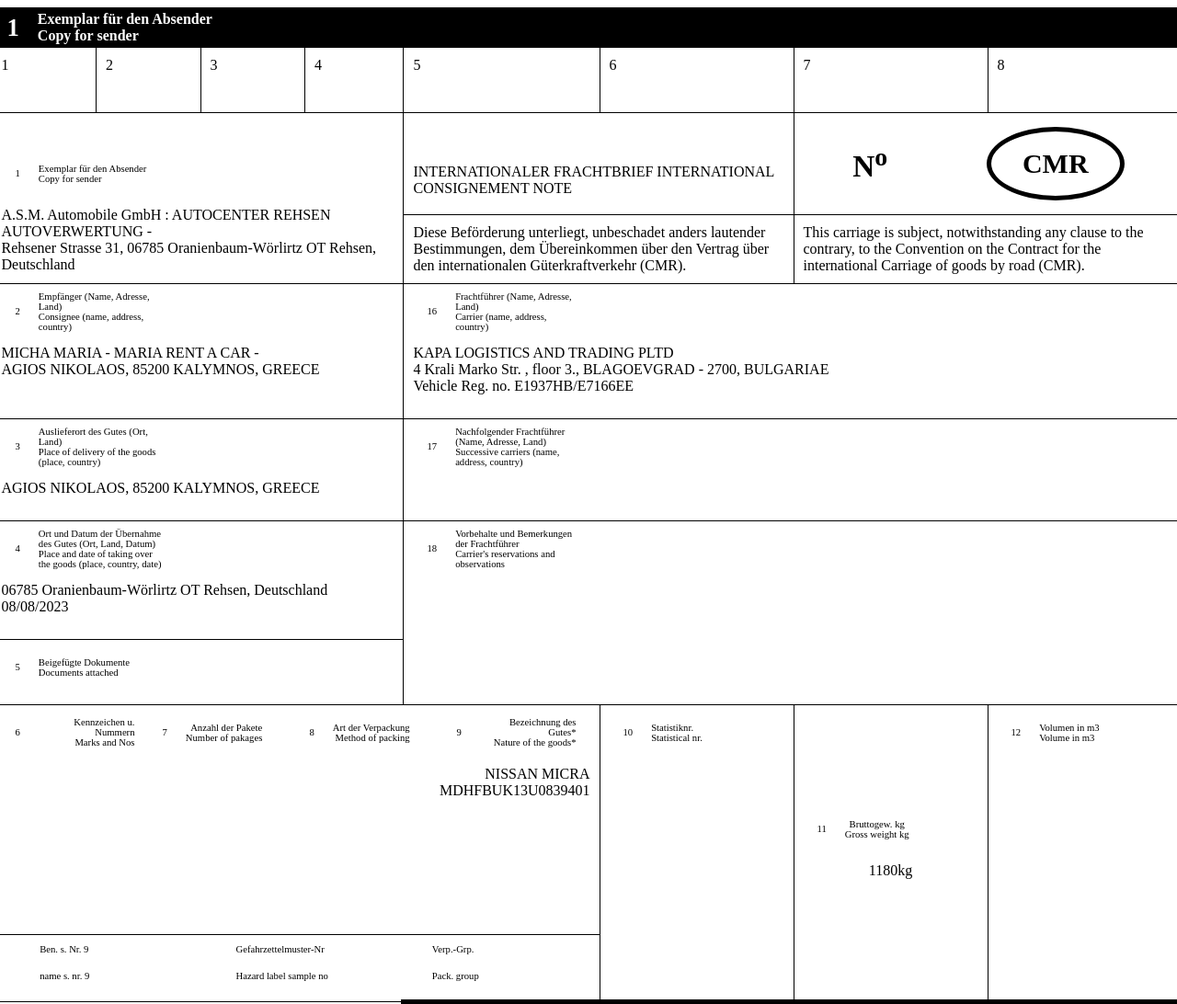
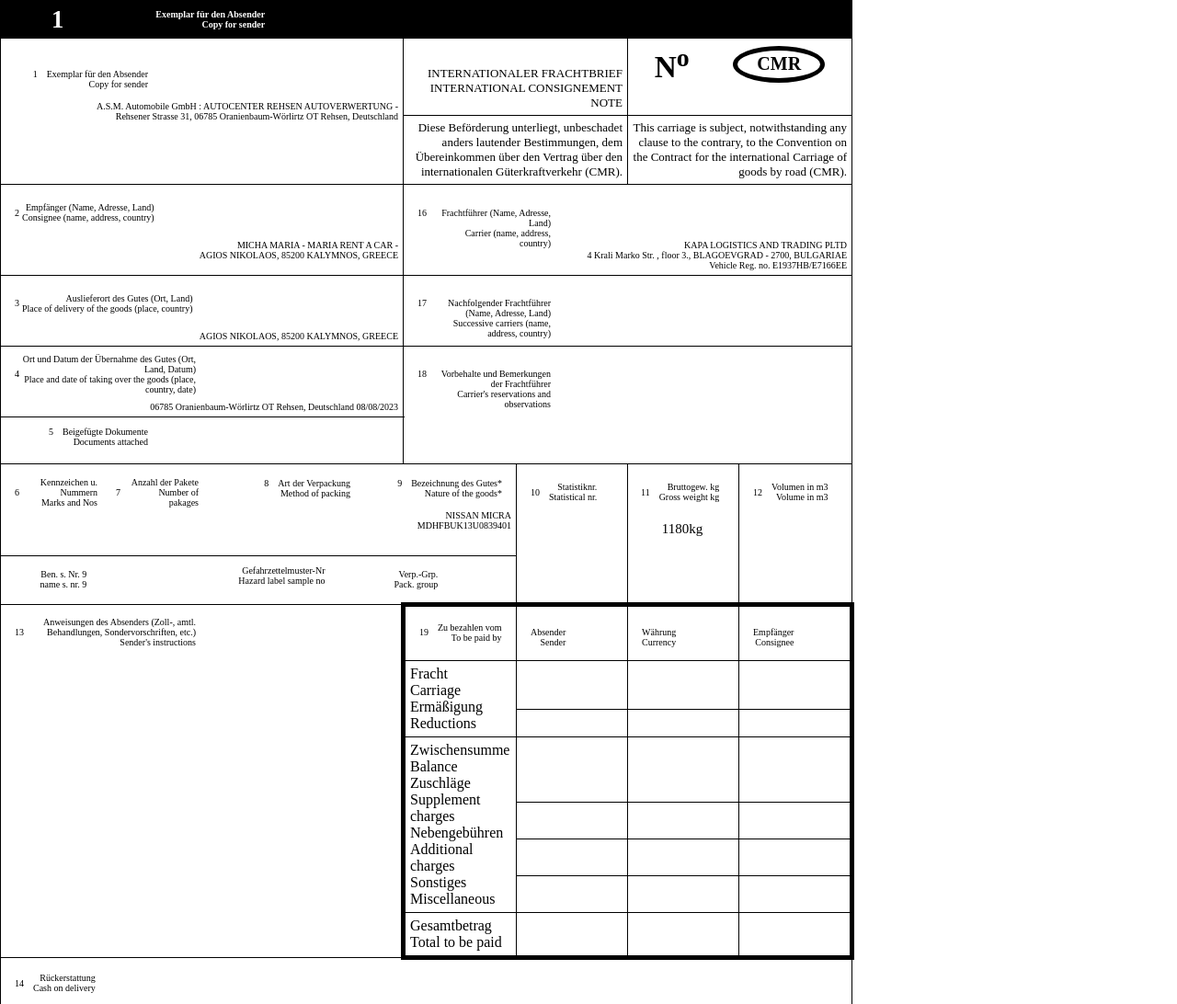
Before and after one commit to samueldev900/tabela_upwork, a plain HTML site: page index.html in a window 1280 px wide. Shown: the top 1092 px of the page at 92% size. Drawn offline with Linux system fonts and the light colour scheme.

Commit message:
PDF AJUSTADO

```diff
--- a/index.html
+++ b/index.html
@@ -21,16 +21,7 @@
     </thead>
 
     <tbody>
-      <tr>
-        <td>1</td>
-        <td>2</td>
-        <td>3</td>
-        <td>4</td>
-        <td>5</td>
-        <td>6</td>
-        <td>7</td>
-        <td>8</td>
-      </tr>
+
 
 <!--PRIMEIRA-LINHA-->
       <tr>
@@ -47,8 +38,10 @@
         </td>
 
         <td colspan="2">
+          <p class="psecond-line">
             INTERNATIONALER FRACHTBRIEF
             INTERNATIONAL CONSIGNEMENT NOTE
+          </p>
         </td>
         <td colspan="2">
           <div style="display: flex; align-items: center; justify-content: space-around;">
@@ -61,15 +54,19 @@
 <!--SEGUNDA-LINHA(JUNTA COM A PRIMEIRA)-->
         <tr>
           <td colspan="2">
+              <p class="psecond-line">
                 Diese Beförderung unterliegt, unbeschadet anders lautender
                 Bestimmungen, dem Übereinkommen über den Vertrag über
                 den internationalen Güterkraftverkehr (CMR).
+              </p>
           </td>
           <td colspan="2">
+                <p class="psecond-line">
                   This carriage is subject, notwithstanding any
                   clause to the contrary, to the Convention on the
                   Contract for the international Carriage of goods by
                   road (CMR).
+                </p>
           </td>
         </tr>
 
@@ -78,7 +75,7 @@
 
         <tr>
           <td colspan="4">
-                  <div class="small-component">
+                  <div class="small-component3">
                     <p >2</p> <p>
                       Empfänger (Name, Adresse, Land) <br>
                       Consignee (name, address, country)
@@ -106,7 +103,7 @@
         <tr>
           <td colspan="4">
 
-                  <div class="small-component">
+                  <div class="small-component3">
                     <p >3</p> <p>
                       Auslieferort des Gutes (Ort, Land) <br>
                       Place of delivery of the goods (place, country)
@@ -131,7 +128,7 @@
         <tr>
           <td colspan="4">
 
-              <div class="small-component">
+              <div class="small-component3">
                 <p >4</p> <p>
                   Ort und Datum der Übernahme des Gutes (Ort, Land, Datum) <br>
                   Place and date of taking over the goods (place, country, date)
@@ -181,13 +178,13 @@
                     Number of pakages
                     </p>
                   </div>
-                  <div class="small-component2">
+                  <div class="small-component">
                     <p >8</p> <p>
                     Art der Verpackung<br>
                     Method of packing
                     </p>
                   </div>
-                  <div class="small-component2">
+                  <div class="small-component">
                     <p >9</p> <p>
                     Bezeichnung des Gutes* <br>
                     Nature of the goods*
@@ -204,7 +201,7 @@
                     </p>
                   </div>
           </td>
-          <td rowspan="2" style="vertical-align: middle; text-align: center;">
+          <td class="kilogram" rowspan="2">
                  <div class="small-component2">
                     <p >11</p> <p>
                     Bruttogew. kg <br>
@@ -212,7 +209,7 @@
                     </p>
 
                   </div>
-                  <p>1180kg</p>
+                  <p style="font-size: 15px;">1180kg</p>
           </td>
           <td rowspan="2">
                  <div class="small-component2">
@@ -233,15 +230,15 @@
             <div style="display: flex; justify-content: space-around;">
               <div class="flex-container">
                     <div class="small-component2">
-                      <p style="line-height: 29px;">
+                      <p>
                         Ben. s. Nr. 9  <br>
                        name s. nr. 9
                       </p>
                     </div>
               </div>
               <div class="flex-container">
-                    <div class="small-component2">
-                      <p style="line-height: 29px;">
+                    <div class="small-component">
+                      <p>
                         Gefahrzettelmuster-Nr <br>
                         Hazard label sample no
                       </p>
@@ -249,7 +246,7 @@
               </div>
               <div class="flex-container">
                     <div class="small-component2">
-                      <p style="line-height: 29px;">
+                      <p>
                         Verp.-Grp. <br>
                         Pack. group
                       </p>
@@ -261,7 +258,7 @@
   <!------------Nona-LINHA-------------->
         <tr>
           <td colspan="4" rowspan="8">
-                 <div class="small-component">
+                 <div class="small-component3">
                     <p >13</p> <p>
                     Anweisungen des Absenders (Zoll-, amtl. Behandlungen, Sondervorschriften, etc.)
                     Sender's instructions
@@ -270,7 +267,7 @@
 
           </td>
           <td style="border-top: 5px solid black; border-left: 5px solid black;" rowspan="1">
-               <div class="small-component">
+               <div class="small-component2">
                     <p >19</p> <p>
                     Zu bezahlen vom <br>
                     To be paid by
@@ -279,7 +276,7 @@
 
           </td>
           <td style="border-top: 5px solid black;" >
-              <div class="small-component">
+              <div class="small-component2">
               <p>
              Absender<br>
               Sender
@@ -289,7 +286,7 @@
 
           </td>
           <td style="border-top: 5px solid black;">
-                <div class="small-component">
+                <div class="small-component2">
                 <p>
                   Währung<br>
                   Currency
@@ -297,7 +294,7 @@
                 </div>
             </td>
           <td style="border-top: 5px solid black; border-right: 5px solid black ;">
-                <div class="small-component">
+                <div class="small-component2">
                 <p>
                  Empfänger<br>
                   Consignee
@@ -378,7 +375,7 @@
         <tr>
           <td colspan="8">
 
-            <div class="small-component">
+            <div class="small-component2">
                     <p >14</p> <p>
                     Rückerstattung <br>
                     Cash on delivery
@@ -416,7 +413,7 @@
         <tr>
           <td colspan="4">
          <div style="display: flex; justify-content: space-between;">
-           <div class="small-component">
+           <div class="small-component2">
                       <p >21</p> <p>
                       Ausgefertigt in<br>
                       Established in
@@ -439,9 +436,9 @@
           </td>
         </tr>
         <!------------19-LINHA-------------->
-        <tr style="height: 200px;">
+        <tr style="height: 75px;">
           <td colspan="3">
-              <div class="small-component">
+              <div class="small-component3">
                   <p >22</p> <p>
                   Signatur und Stempel des Absenders <br>
                   Signature and stamp of the sender
@@ -450,7 +447,7 @@
           </td>
           <td colspan="3">
 
-              <div class="small-component">
+              <div class="small-component3">
                   <p >23</p> <p>
                   Unterschrift und Stempel des Frachtführers<br>
                   Signature and stamp of the carrie
@@ -459,7 +456,7 @@
 
           </td>
           <td colspan="2">
-              <div class="small-component">
+              <div class="small-component2">
                   <p >24</p> <p>
                   Gut empfangen <br>
                   Goods received
--- a/style.css
+++ b/style.css
@@ -1,10 +1,14 @@
-body{
-  display: flex;
-  justify-content: center;
-  align-items: center;
+*{
+  margin: 0px;
+  padding: 0px;
+}
+p{
+  font-size: 10px;
+  text-align: right;
 }
 table{
-  width: 1200px;
+  width: 600px;
+  height: 850px;
   border-collapse: collapse;
 }
 th{
@@ -14,17 +18,19 @@ th{
   color: white;
 }
 tfoot{
-    border: 1px solid black;
+  border: 1px solid black;
   text-align: left;
   background-color: black;
   color: white;
+  font-size: 12px;
 }
 td{
-  width: 100px;
-  height: 50px;
-  padding: 10px;
+
+  width: 50px;
+  height: auto;
+  padding: 5px;
   border: 1px solid black;
-  vertical-align: sub;
+  vertical-align: text-top;
 
 }
 .cabecalho{
@@ -34,7 +40,7 @@ td{
   padding: 5px;
 }
 .cabecalho p{
-  padding: 0px 10px;
+  padding: 0px 50px;
 }
 .number1{
   font-size: 20pt;
@@ -42,46 +48,86 @@ td{
 
 .small-component{
   display: flex;
-  align-items: center;
+
+  justify-content: flex-end;
   height: 30px;
-  width: 180px;
+  width: 155px;
   padding: 5px;
-  font-size: 8pt;
+  font-size: 6pt;
+
 
 }
 .small-component2{
   display: flex;
   align-items: center;
   height: 30px;
-  width: 150px;
+  width: 100px;
   padding: 5px;
-  font-size: 8pt;
+  font-size: 6pt;
+
 
 }
 .small-component p{
-  padding: 0px 10px;
+  padding: 0px 5px;
 }
 .small-component2 p{
-  padding: 0px 10px;
+  padding: 0px 5px;
 }
 .special{
-  height: 250px;
+  height: 100px;
 }
 .flex-container{
   display: flex;
+
 }
 
 #slogan{
   display: flex;
   align-items: center;
   justify-content: center;
-  width: 140px;
-  height: 70px;
+  width: 90px;
+  height: 30px;
   border: 5px solid black;
   border-radius: 70%;
 }
 
 #slogan p{
   font-weight: bold;
-  font-size: 30px;
+  font-size: 20px;
 }
+.psecond-line{
+
+  font-size: 13px;
+
+}
+
+.small-component3{
+  display: flex;
+  align-items: center;
+  height: 30px;
+  width: 200px;
+  padding: 10px;
+  padding-bottom: 15px;
+  font-size: 6pt;
+
+
+}
+.small-component3 p{
+  padding-right: 3px;
+
+}
+
+.flex-container2{
+  padding-top: 10px;
+}
+.kilogram{
+  display: flex;
+  flex-direction: column;
+  align-items: center;
+  justify-content: space-around;
+  border: none;
+
+
+  width: 108px;
+  height: 80px;
+}
```
Lines whose indentation alone changed are shown as unchanged.
